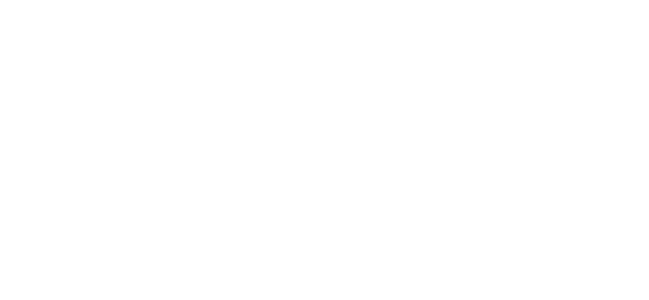
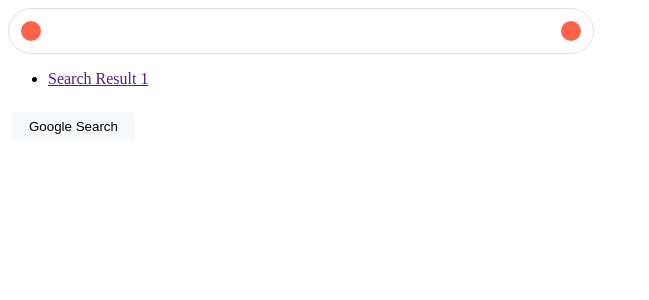
Before and after one commit to NateWaldschmidt/google-clone, a Nuxt app: page / in a window 1280 px wide. Shown: the top 300 px of the page, without its empty margins (0-649 px from the left). Built offline with nearby package versions, Linux system fonts and the light colour scheme.

Commit message:
Initial commit.

```diff
--- a/components/NuxtLogo.vue
+++ /dev/null
@@ -1,11 +0,0 @@
-<template>
-  <svg class="nuxt-logo" viewBox="0 0 45 30" fill="none" xmlns="http://www.w3.org/2000/svg">
-    <path d="M24.7203 29.704H41.1008C41.6211 29.7041 42.1322 29.5669 42.5828 29.3061C43.0334 29.0454 43.4075 28.6704 43.6675 28.2188C43.9275 27.7672 44.0643 27.2549 44.0641 26.7335C44.0639 26.2121 43.9266 25.6999 43.6662 25.2485L32.6655 6.15312C32.4055 5.70162 32.0315 5.32667 31.581 5.06598C31.1305 4.8053 30.6195 4.66805 30.0994 4.66805C29.5792 4.66805 29.0682 4.8053 28.6177 5.06598C28.1672 5.32667 27.7932 5.70162 27.5332 6.15312L24.7203 11.039L19.2208 1.48485C18.9606 1.03338 18.5864 0.658493 18.1358 0.397853C17.6852 0.137213 17.1741 0 16.6538 0C16.1336 0 15.6225 0.137213 15.1719 0.397853C14.7213 0.658493 14.3471 1.03338 14.0868 1.48485L0.397874 25.2485C0.137452 25.6999 0.000226653 26.2121 2.8053e-07 26.7335C-0.000226092 27.2549 0.136554 27.7672 0.396584 28.2188C0.656614 28.6704 1.03072 29.0454 1.48129 29.3061C1.93185 29.5669 2.44298 29.7041 2.96326 29.704H13.2456C17.3195 29.704 20.3239 27.9106 22.3912 24.4118L27.4102 15.7008L30.0986 11.039L38.1667 25.0422H27.4102L24.7203 29.704ZM13.0779 25.0374L5.9022 25.0358L16.6586 6.36589L22.0257 15.7008L18.4322 21.9401C17.0593 24.2103 15.4996 25.0374 13.0779 25.0374Z" fill="#00DC82" />
-  </svg>
-</template>
-
-<style>
-.nuxt-logo {
-  height: 180px;
-}
-</style>
--- /dev/null
+++ b/components/landing-button.vue
@@ -0,0 +1,31 @@
+<template>
+    <button v-bind:type="type">
+        <slot></slot>
+    </button>
+</template>
+
+<script>
+export default {
+    name: 'landing-button',
+
+    props: {
+        type: 'button'
+    }
+}
+</script>
+
+<style scoped>
+    button {
+        cursor: pointer;
+
+        min-width: 54px;
+        margin: 0.5rem 0.25rem;
+        padding: 0 1rem;
+        border: 1px solid #f8f9fa;
+        border-radius: 4px;
+
+        background-color: #f8f9fa;
+
+        line-height: 27px;
+    }
+</style>
--- /dev/null
+++ b/components/landing-search.vue
@@ -0,0 +1,72 @@
+<template>
+    <form id="search-form">
+        <div id="input-container">
+            <button id="search-icon" type="submit"></button>
+            <input type="search" v-model="value" v-on:input="search" />
+            <button id="voice-button" type="button"></button>
+        </div>
+        <ul>
+            <li>
+                <article>
+                    <a href="">Search Result 1</a>
+                </article>
+            </li>
+        </ul>
+    </form>
+</template>
+
+<script>
+export default {
+    name: 'landing-search',
+
+    data: function() {
+        return {
+            value: ''
+        }
+    },
+
+    methods: {
+        search: function() {
+            console.log(this.value);
+        }
+    }
+}
+</script>
+
+<style scoped>
+#input-container {
+    display: grid;
+    grid-template-columns: 44px 1fr 44px;
+
+    height: 44px;
+    width: auto;
+    max-width: 584px;
+    border: 1px solid #dfe1e5;
+    border-radius: 24px;
+
+    background-color: white;
+
+    transition: box-shadow ease 300ms;
+}
+#input-container:hover, #input-container:focus-within {
+    box-shadow: 0 1px 6px rgb(32 33 36 / 28%);
+}
+
+#search-icon, #voice-button {
+    margin: 0.75rem;
+    border: none;
+    border-radius: 100%;
+
+    background-color: tomato;
+}
+
+input[type=search] {
+    border: none;
+    outline: none;
+
+    background-color: transparent;
+
+    color: rgba(0,0,0,0.87);
+    font-size: 1rem;
+}
+</style>
--- a/pages/index.vue
+++ b/pages/index.vue
@@ -1,9 +1,39 @@
 <template>
-
+    <main>
+        <landing-search />
+        <landing-button type="submit">Google Search</landing-button>
+    </main>
 </template>
 
 <script>
+import LandingButton from '../components/landing-button.vue';
+import LandingSearch from '../components/landing-search.vue';
+
 export default {
-    name: 'IndexPage'
+    name: 'IndexPage',
+
+    components: {
+        LandingButton,
+        LandingSearch
+    },
+
+    data: function() {
+        return {
+            value: 'This is the inputted value.'
+        }
+    },
+
+    methods: {
+        log: function() {
+            console.log(this.value);
+        }
+    }
 }
 </script>
+
+<style scoped>
+    label {
+        display: flex;
+        flex-direction: column;
+    }
+</style>
```
Also changed, not shown: components/SearchInput.vue (deleted).
